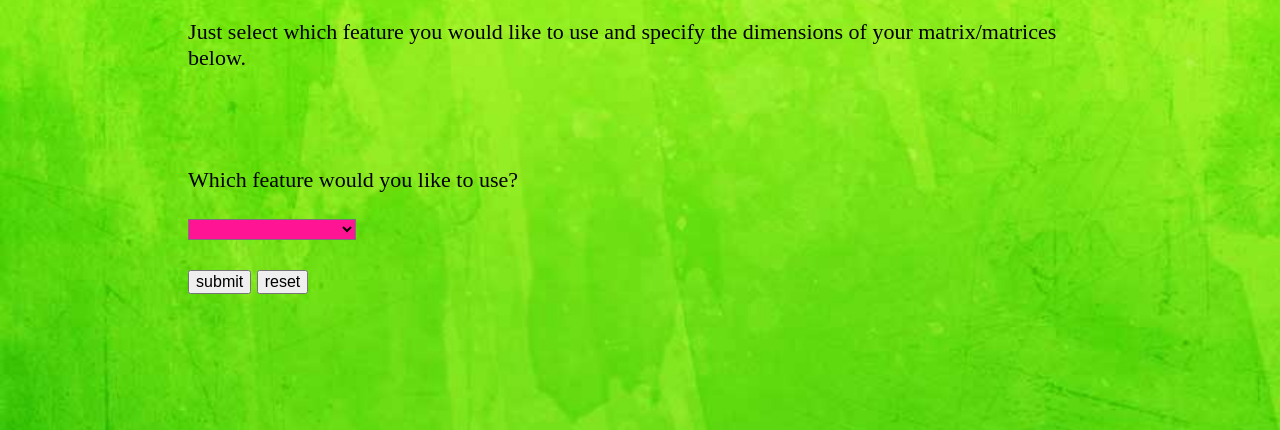
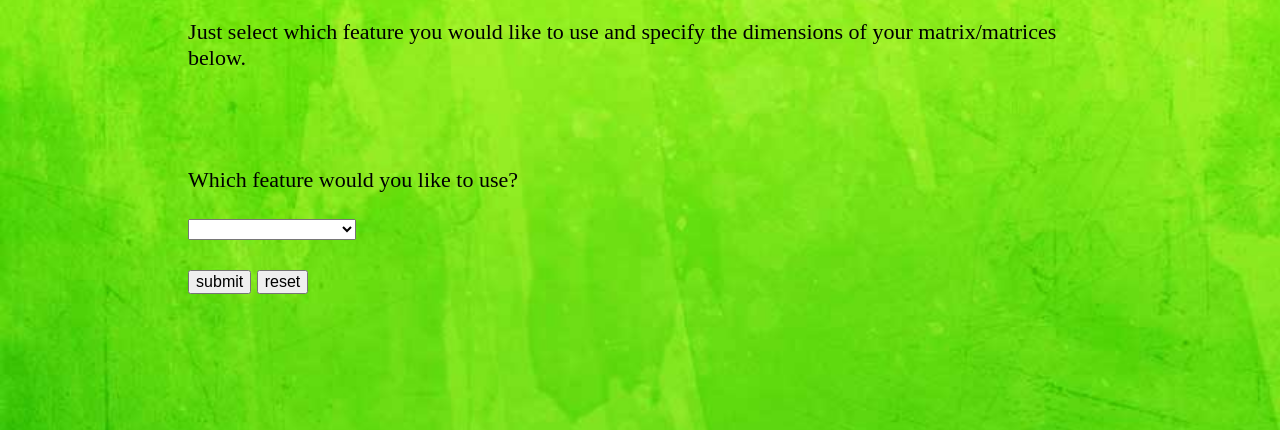
Before and after one commit to subram43/linear-algebra-calculator, a Flask app: page / in a window 1280 px wide, with the pointer over the restyled element. Shown: the part 456-886 px from the top of the page. Run offline with Flask 2, Linux system fonts and the light colour scheme; some libraries are stand-ins or nearby versions.

Commit message:
Removed hover select

```diff
--- a/application.py
+++ b/application.py
@@ -16,7 +16,7 @@ application.register_blueprint(rref)
 def index():
 
     selected = -1
-    return render_template("index.html", selected = selected)
+    return render_template("index.html", selected=selected)
 
 @application.route("/dimensions", methods=['POST', 'GET'])
 def dimensions():
--- a/static/style.css
+++ b/static/style.css
@@ -24,10 +24,6 @@ form {
 select {
     font-size: 15px;
     cursor: pointer;
-}
-
-select:hover {
-    background-color: deeppink;
 }
 
 option {
```
